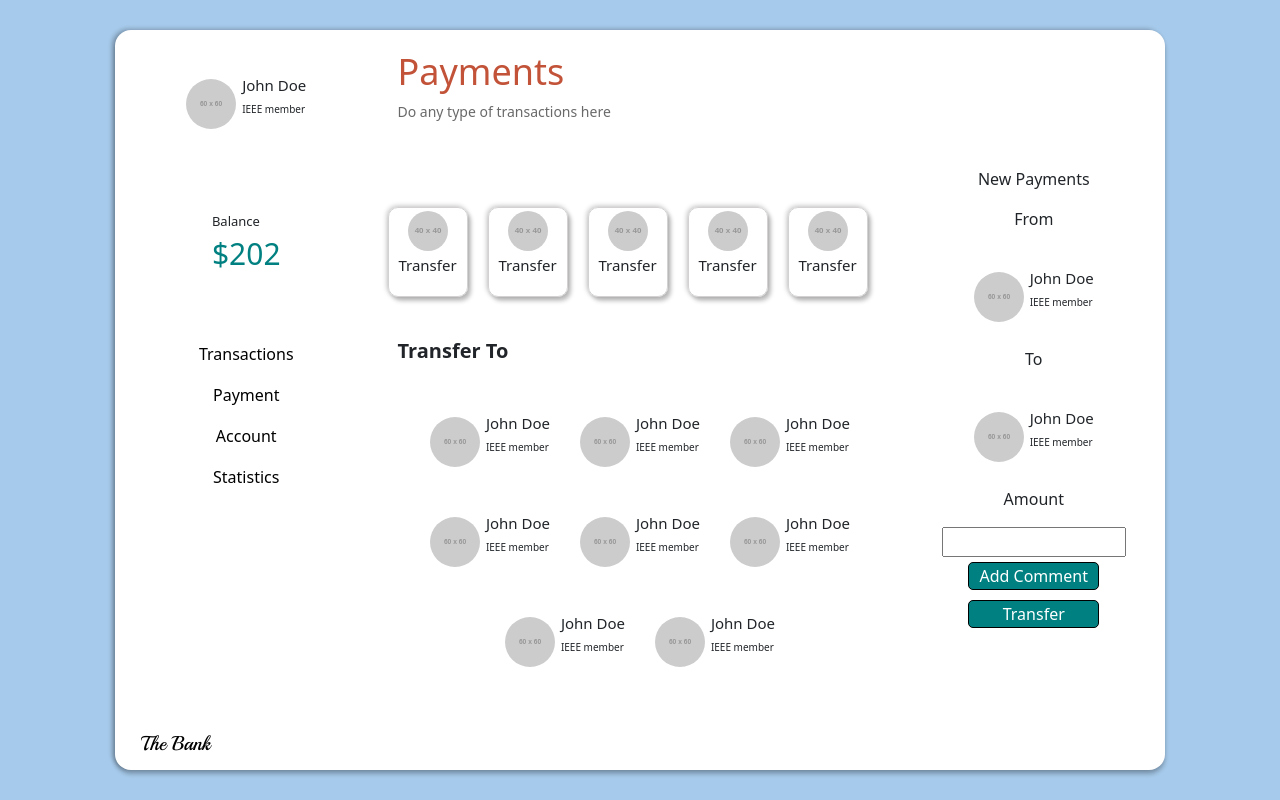
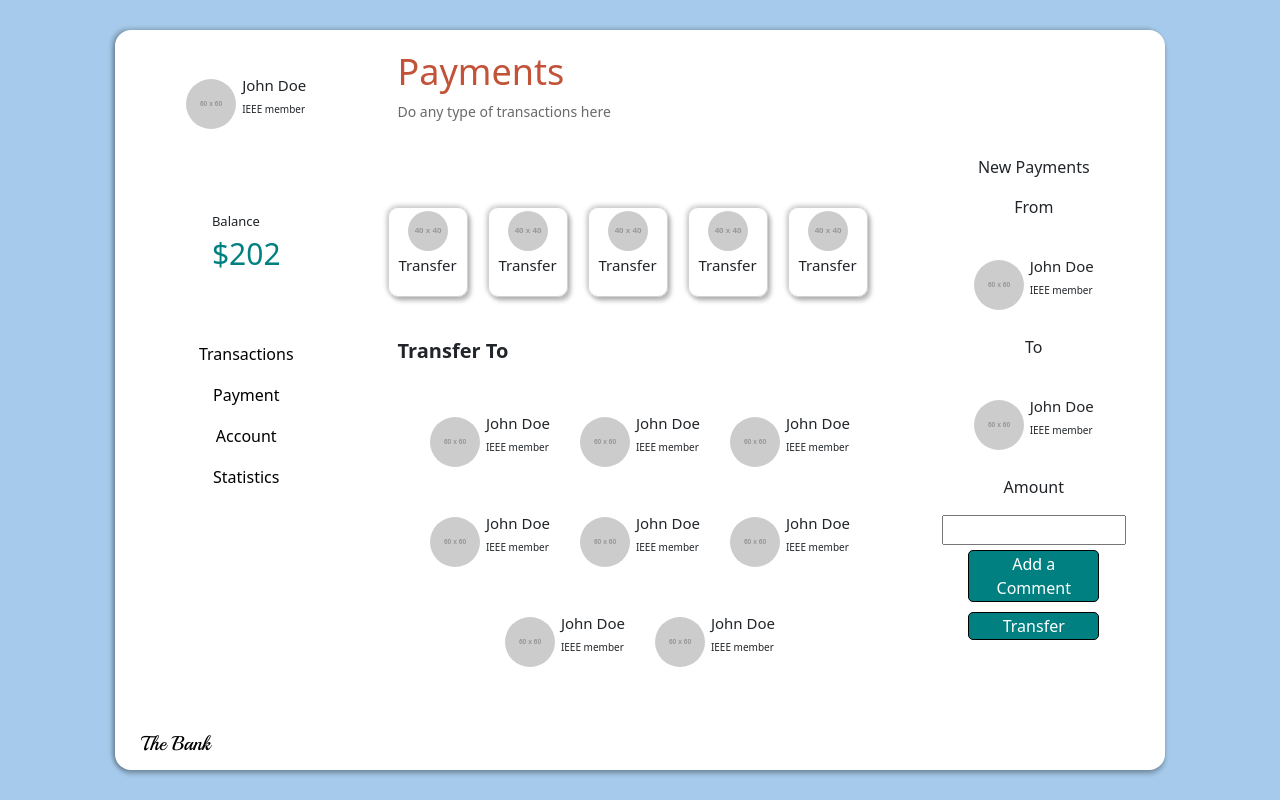
Before and after one commit to MuhammadFahadAlam/BankingApp-MERN, a React (Create React App) app in the folder BankingApp/client/: page /payments in a window 1280 px wide. Built offline with nearby package versions, Linux system fonts and the light colour scheme.

Commit message:
Changed the button text from Add Comment to Add a Comment

```diff
--- a/BankingApp/client/src/containers/Payments/Payments.js
+++ b/BankingApp/client/src/containers/Payments/Payments.js
@@ -67,7 +67,7 @@ function Payments() {
 				<p>Amount</p>
 				<form action='' className={styles.form}>
 					<input type='text' />
-					<button>Add Comment</button>
+					<button>Add a Comment</button>
 					<button type='submit'>Transfer</button>
 				</form>
 			</div>
```
